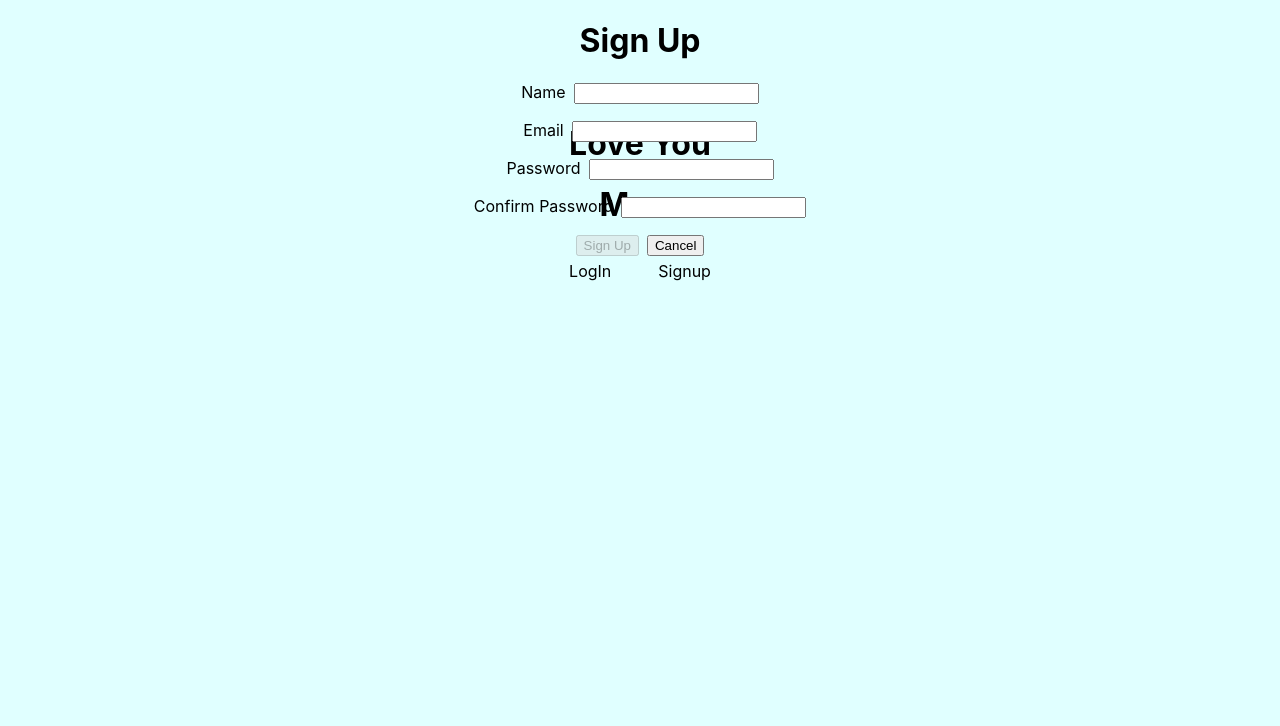
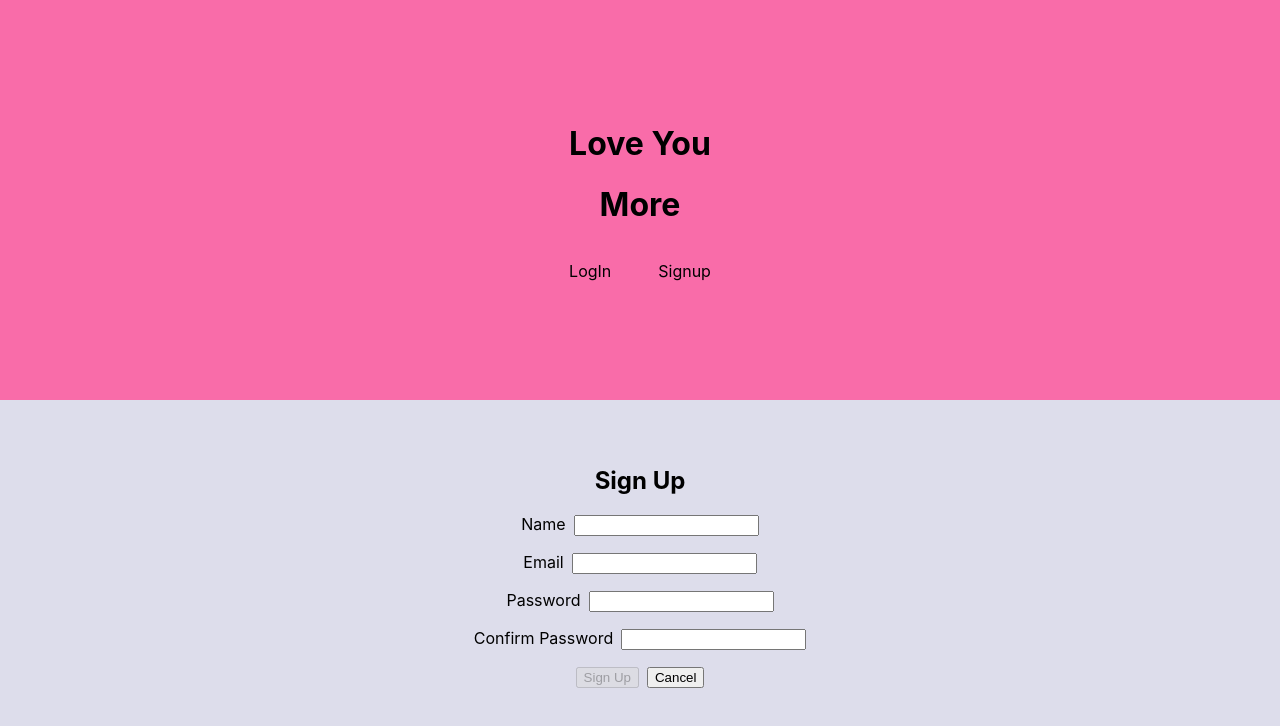
Before and after one commit to e-lascano2021/loveYouMore, a React (Create React App) app: page / in a window 1280 px wide. Both pictures are taken after a click on the element "Signup". Shown: the top 726 px of the page. Built offline with nearby package versions, Linux system fonts and the light colour scheme.

Commit message:
clean up most of landing page

```diff
--- a/src/assets/cssPages/Landing.module.css
+++ b/src/assets/cssPages/Landing.module.css
@@ -10,6 +10,7 @@
   "bottom";
   justify-items: center;
   align-items: center;
+  background-image: linear-gradient(rgb(249, 108, 169) 50%, rgb(221, 221, 235) 50%);
 }
 
 .top{
--- a/src/components/Signup/Signup.jsx
+++ b/src/components/Signup/Signup.jsx
@@ -1,6 +1,5 @@
 import { useState } from 'react'
 import SignupForm from './SignupForm'
-import styles from './SignupForm'
 
 const Signup = props => {
   const [message, setMessage] = useState([''])
@@ -10,11 +9,11 @@ const Signup = props => {
   }
 
   return (
-    <main className={styles.container}>
-      <h1>Sign Up</h1>
+    <>
+      <h2>Sign Up</h2>
       <p>{message}</p>
       <SignupForm {...props} updateMessage={updateMessage} />
-    </main>
+    </>
   )
 }
 
```
